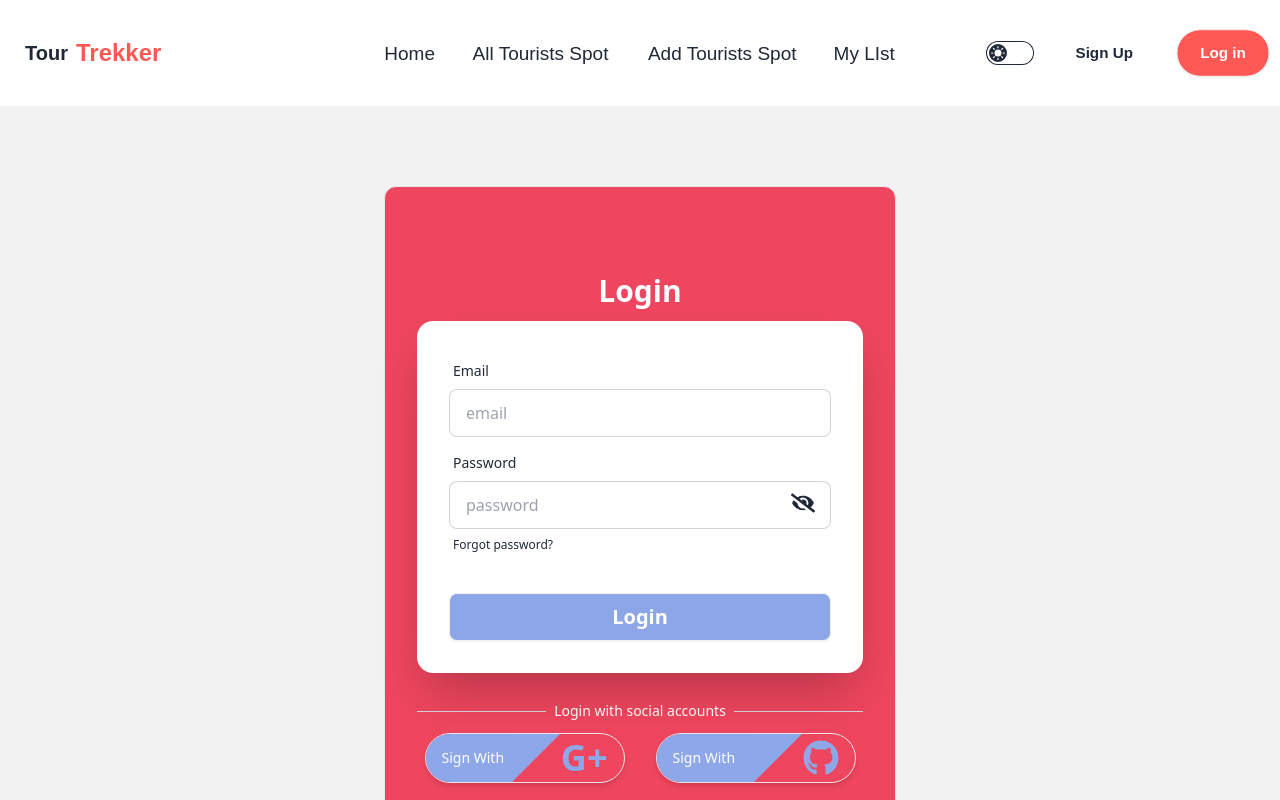
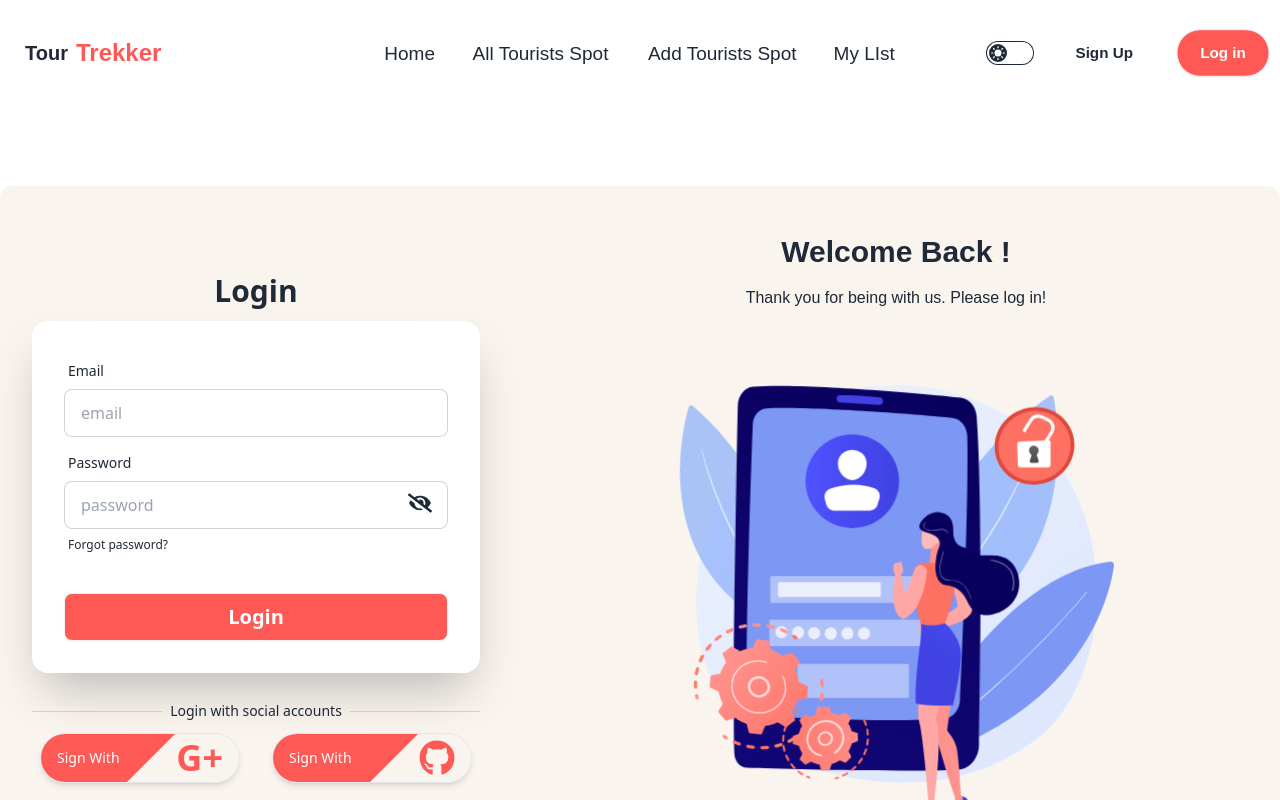
Before and after one commit to rznayeem/tour-trekker-client, a React (Vite) app: page /login in a window 1280 px wide. Shown: the top 800 px of the page. Built offline with nearby package versions, Linux system fonts and the light colour scheme; no server answers; a web font is replaced by a local one.

Commit message:
updated login & registration page

```diff
--- a/src/pages/Login/Login.jsx
+++ b/src/pages/Login/Login.jsx
@@ -5,6 +5,8 @@ import { useForm } from 'react-hook-form';
 import { ToastContainer, toast } from 'react-toastify';
 import 'react-toastify/dist/ReactToastify.css';
 import { FaEye, FaEyeSlash, FaGithub } from 'react-icons/fa';
+import Lottie from 'lottie-react';
+import login from '../../assets/login.json';
 
 const Login = () => {
   const { signIn, googleLogin, githubLogin, setLoader } =
@@ -74,10 +76,19 @@ const Login = () => {
 
   return (
     <div>
-      <div className="hero bg-base-200">
-        <div className="container lg:h-[90vh] my-20 mx-auto flex flex-col lg:flex-row-reverse">
-          <div className="lg:w-[40%]  animate__animated animate__slideInRight w-full content-center p-8 rounded-xl space-y-3 border bg-[#EE465E] font-sans mx-auto">
-            <h1 className="text-3xl font-bold text-center text-white">Login</h1>
+      <div className="hero ">
+        <div className="container bg-[#F9F4EE] rounded-xl lg:h-[90vh] my-20 mx-auto flex flex-col lg:flex-row-reverse">
+          <div className="text-center  animate__animated animate__slideInLeft lg:rounded-r-xl lg:w-[60%] lg:text-left">
+            <div className="text-center pt-12">
+              <h1 className="text-3xl font-bold pb-4">Welcome Back !</h1>
+              <p>Thank you for being with us. Please log in!</p>
+            </div>
+            <div className="w-[70%] mx-auto">
+              <Lottie animationData={login} />
+            </div>
+          </div>
+          <div className="lg:w-[40%]  animate__animated animate__slideInRight w-full content-center p-8 rounded-xl space-y-3 font-sans mx-auto">
+            <h1 className="text-3xl font-bold text-center ">Login</h1>
 
             {/* Input fields and the form started */}
 
@@ -129,7 +140,7 @@ const Login = () => {
                   </label>
                 </div>
                 <div className="form-control mt-6">
-                  <button className="btn bg-[#8DA6E8] text-white text-xl">
+                  <button className="btn bg-[#FF5956] text-white text-xl">
                     Login
                   </button>
                 </div>
@@ -138,7 +149,7 @@ const Login = () => {
 
             <div className="flex items-center pt-4 space-x-2">
               <div className="flex-1 h-px bg-gray-300"></div>
-              <p className="text-sm text-white">Login with social accounts</p>
+              <p className="text-sm ">Login with social accounts</p>
               <div className="flex-1 h-px bg-gray-300"></div>
             </div>
 
@@ -149,11 +160,11 @@ const Login = () => {
                 onClick={handleGoogleLogin}
                 className="mx-auto border cursor-pointer flex h-[50px] w-[200px] items-center overflow-hidden rounded-full shadow-md duration-300 hover:scale-95 hover:shadow"
               >
-                <div className="flex h-full w-[50%] items-center bg-[#8EA7E9] pl-4 text-sm text-white">
+                <div className="flex h-full w-[50%] items-center bg-[#FF5956] pl-4 text-sm text-white">
                   Sign With
                 </div>
-                <span className="right-0 top-0 h-0 w-0 -rotate-90 border-b-[50px] border-r-[50px] border-b-transparent border-r-[#8EA7E9] group-hover:hidden"></span>
-                <span className="pr-4 text-4xl font-bold text-[#8EA7E9]">
+                <span className="right-0 top-0 h-0 w-0 -rotate-90 border-b-[50px] border-r-[50px] border-b-transparent border-r-[#FF5956] group-hover:hidden"></span>
+                <span className="pr-4 text-4xl font-bold text-[#FF5956]">
                   G+
                 </span>
               </div>
@@ -161,16 +172,16 @@ const Login = () => {
                 onClick={handleGithubLogin}
                 className="mx-auto border cursor-pointer flex h-[50px] w-[200px] items-center overflow-hidden rounded-full shadow-md duration-300 hover:scale-95 hover:shadow"
               >
-                <div className="flex h-full w-[50%] items-center bg-[#8EA7E9] pl-4 text-sm text-white">
+                <div className="flex h-full w-[50%] items-center bg-[#FF5956] pl-4 text-sm text-white">
                   Sign With
                 </div>
-                <span className="right-0 top-0 h-0 w-0 -rotate-90 border-b-[50px] border-r-[50px] border-b-transparent border-r-[#8EA7E9] group-hover:hidden"></span>
-                <span className="pr-4 text-4xl font-bold text-[#8EA7E9]">
+                <span className="right-0 top-0 h-0 w-0 -rotate-90 border-b-[50px] border-r-[50px] border-b-transparent border-r-[#FF5956] group-hover:hidden"></span>
+                <span className="pr-4 text-4xl font-bold text-[#FF5956]">
                   <FaGithub />
                 </span>
               </div>
             </div>
-            <p className=" text-white text-center gap-2 flex justify-center sm:px-6 ">
+            <p className="text-center gap-2 flex justify-center sm:px-6 ">
               Don&apos;t have an account?
               <Link
                 to={'/register'}
--- a/src/pages/Register/Register.jsx
+++ b/src/pages/Register/Register.jsx
@@ -5,6 +5,8 @@ import { useForm } from 'react-hook-form';
 import { ToastContainer, toast } from 'react-toastify';
 import 'react-toastify/dist/ReactToastify.css';
 import { FaEye, FaEyeSlash } from 'react-icons/fa';
+import Lottie from 'lottie-react';
+import registerLottie from '../../assets/register.json';
 
 const Register = () => {
   const { createUser, updateUserData } = useContext(AuthContext);
@@ -59,8 +61,19 @@ const Register = () => {
     <div>
       <div className="hero bg-base-200">
         <div className="container lg:h-[90vh] my-20 mx-auto flex flex-col lg:flex-row">
-          <div className="lg:w-[40%] w-full  animate__animated animate__slideInLeft p-8 rounded-xl space-y-3 border content-center bg-[#EE465E] font-sans mx-auto">
-            <h1 className="text-3xl font-bold text-center text-white">
+          <div className="text-center animate__animated animate__slideInRight lg:rounded-l-xl lg:w-[60%] lg:text-left bg-[#F9F4EE]">
+            <div className="text-center pt-12">
+              <h1 className="text-3xl font-bold pb-4">Join with us !</h1>
+              <p>
+                To keep connected with us please provide your personal info .
+              </p>
+            </div>
+            <div className="w-[70%] mx-auto">
+              <Lottie animationData={registerLottie} />
+            </div>
+          </div>
+          <div className="lg:w-[40%] w-full  animate__animated animate__slideInLeft p-8 rounded-r-xl space-y-3 content-center bg-[#F9F4EE] font-sans mx-auto">
+            <h1 className="text-3xl font-bold text-center">
               Create your account
             </h1>
 
@@ -155,14 +168,14 @@ const Register = () => {
                   </label>
                 </div>
                 <div className="form-control mt-6">
-                  <button className="btn bg-[#8DA6E8] text-white text-xl">
+                  <button className="btn bg-[#FF5956] text-white text-xl">
                     Register
                   </button>
                 </div>
               </form>
             </div>
 
-            <p className="text-white text-center gap-2 flex justify-center sm:px-6 ">
+            <p className="text-center gap-2 flex justify-center sm:px-6 ">
               Already have an account?
               <Link
                 to={'/login'}
```
Also changed, not shown: src/assets/bg-corner.json (added, +1 -0 lines).
